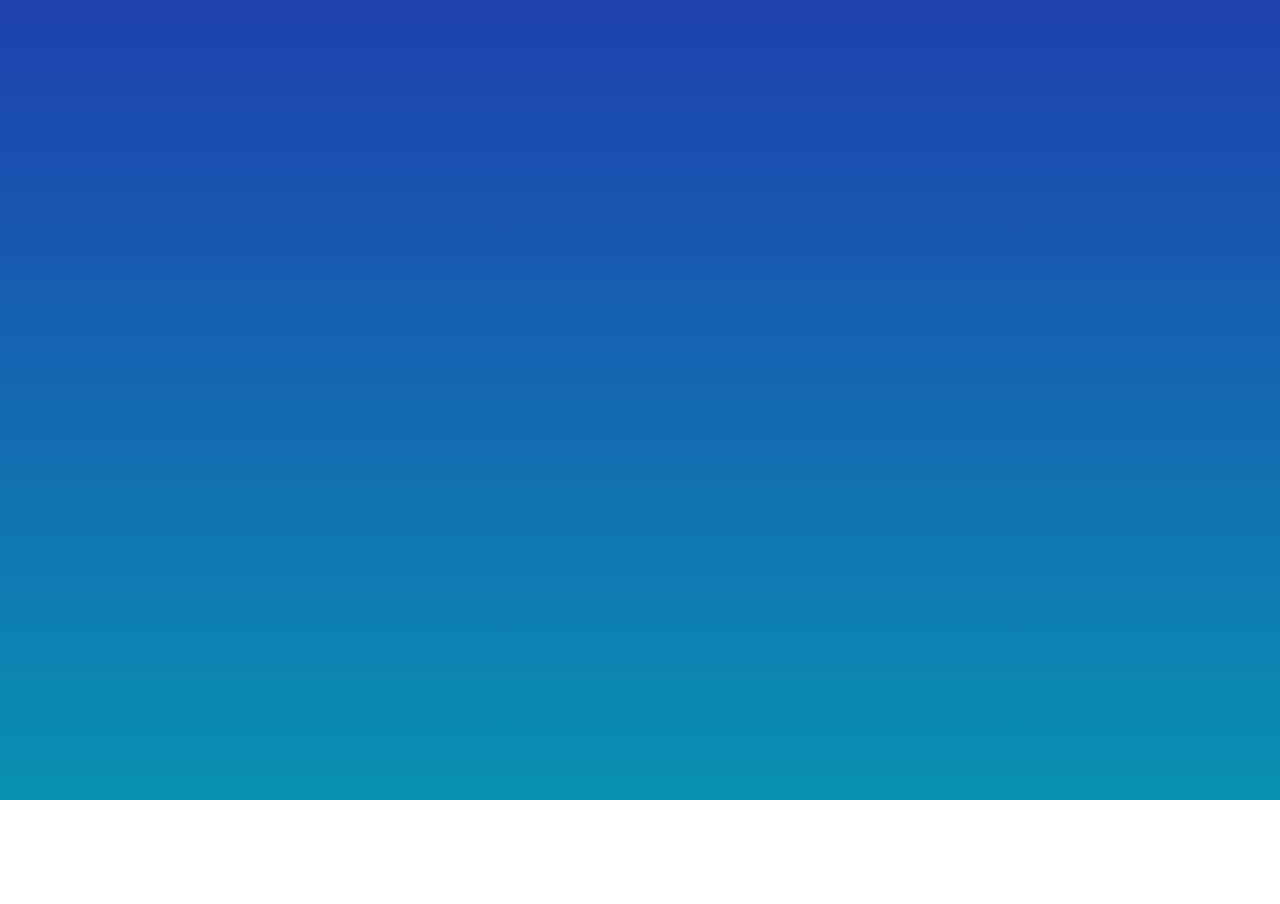
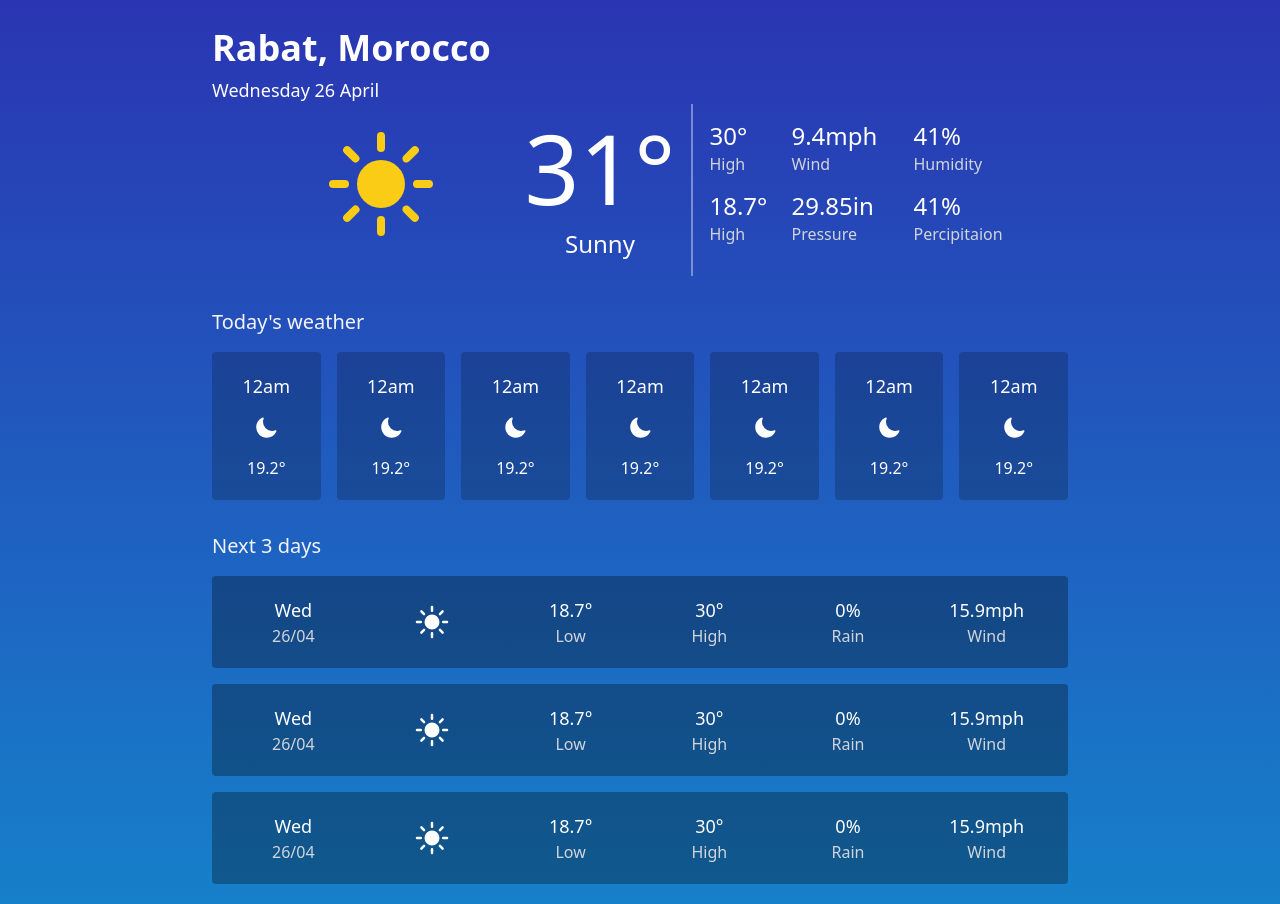
Before and after one commit to yasnbouz/weather-app, a Vue app: page /1 in a window 1280 px wide. Before the commit the page ends 800 px from the top, so only its background shows below. Built offline with nearby package versions, Linux system fonts and the light colour scheme.

Commit message:
feat: add weather viewer

```diff
--- a/index.html
+++ b/index.html
@@ -1,12 +1,12 @@
 <!DOCTYPE html>
 <html lang="en">
   <head>
-    <meta charset="UTF-8">
-    <link rel="icon" href="/favicon.ico">
-    <meta name="viewport" content="width=device-width, initial-scale=1.0">
+    <meta charset="UTF-8" />
+    <link rel="icon" href="/favicon.ico" />
+    <meta name="viewport" content="width=device-width, initial-scale=1.0" />
     <title>Vite App</title>
   </head>
-  <body>
+  <body class="bg-gradient-to-t from-[#1680ca] to-[#2a35b2]">
     <div id="app"></div>
     <script type="module" src="/src/main.ts"></script>
   </body>
--- a/package.json
+++ b/package.json
@@ -22,6 +22,7 @@
     ]
   },
   "dependencies": {
+    "@heroicons/vue": "^2.0.18",
     "vue": "^3.3.2",
     "vue-router": "^4.2.0"
   },
--- a/src/components/SearchForm.vue
+++ b/src/components/SearchForm.vue
@@ -4,7 +4,7 @@ import LocationIcon from '@/icons/LocationIcon.vue'
 </script>
 
 <template>
-  <div class="h-full flex justify-center items-center">
+  <div class="min-h-screen flex justify-center items-center">
     <div class="w-full max-w-[800px]">
       <label
         for="search"
--- a/src/components/WeatherViewer.vue
+++ b/src/components/WeatherViewer.vue
@@ -1,4 +1,97 @@
-<script lang="ts"></script>
+<script lang="ts" setup>
+import { SunIcon, MoonIcon } from '@heroicons/vue/24/solid'
+</script>
 <template>
-  <div></div>
+  <section class="text-white">
+    <h1 class="text-4xl font-bold py-2">Rabat, Morocco</h1>
+    <p class="text-lg">Wednesday 26 April</p>
+    <!-- weather display -->
+    <div
+      class="flex flex-col sm:flex-row justify-center divide-x-2 divide-gray-50 divide-opacity-40"
+    >
+      <!-- left pane -->
+      <div class="flex gap-x-20 p-4">
+        <span><SunIcon aria-hidden="true" class="h-32 w-h-32 text-yellow-400" /></span>
+        <div class="text-center">
+          <h2 class="text-8xl">31°</h2>
+          <p class="text-2xl pt-3">Sunny</p>
+        </div>
+      </div>
+      <!-- right pane -->
+      <ul class="p-4 grid grid-cols-[50px_,90px,_50px] grid-rows-2 gap-x-8">
+        <div>
+          <p class="text-2xl">30°</p>
+          <span class="text-gray-300">High</span>
+        </div>
+        <div>
+          <p class="text-2xl">9.4mph</p>
+          <span class="text-gray-300">Wind</span>
+        </div>
+        <div>
+          <p class="text-2xl">41%</p>
+          <span class="text-gray-300">Humidity</span>
+        </div>
+        <div>
+          <p class="text-2xl">18.7°</p>
+          <span class="text-gray-300">High</span>
+        </div>
+        <div>
+          <p class="text-2xl">29.85in</p>
+          <span class="text-gray-300">Pressure</span>
+        </div>
+        <div>
+          <p class="text-2xl">41%</p>
+          <span class="text-gray-300">Percipitaion</span>
+        </div>
+      </ul>
+    </div>
+    <!-- today weather -->
+    <section>
+      <h2 class="text-xl text-gray-100 mt-8 pb-4">Today's weather</h2>
+      <ul class="grid grid-cols-[repeat(auto-fit,minmax(68px,1fr))] gap-4">
+        <li
+          v-for="n in 7"
+          v-bind:key="n"
+          class="flex flex-col items-center gap-4 font-medium bg-black p-5 bg-opacity-20 rounded"
+        >
+          <p class="text-lg">12am</p>
+          <MoonIcon class="w-6 h-6" />
+          <p>19.2°</p>
+        </li>
+      </ul>
+    </section>
+    <!-- next 3 day's -->
+    <section>
+      <h2 class="text-xl text-gray-100 mt-8 pb-4">Next 3 days</h2>
+      <ul class="flex flex-col gap-y-4">
+        <li
+          v-for="n in 3"
+          v-bind:key="n"
+          class="grid grid-cols-[repeat(auto-fit,minmax(100px,1fr))] rounded gap-4 bg-black bg-opacity-30 p-5"
+        >
+          <div class="flex flex-col items-center">
+            <p class="text-lg">Wed</p>
+            <time class="text-gray-300">26/04</time>
+          </div>
+          <SunIcon class="w-10 h-10 place-self-center" />
+          <div class="flex flex-col items-center">
+            <p class="text-lg">18.7°</p>
+            <p class="text-gray-300">Low</p>
+          </div>
+          <div class="flex flex-col items-center">
+            <p class="text-lg">30°</p>
+            <p class="text-gray-300">High</p>
+          </div>
+          <div class="flex flex-col items-center">
+            <p class="text-lg">0%</p>
+            <p class="text-gray-300">Rain</p>
+          </div>
+          <div class="flex flex-col items-center">
+            <p class="text-lg">15.9mph</p>
+            <p class="text-gray-300">Wind</p>
+          </div>
+        </li>
+      </ul>
+    </section>
+  </section>
 </template>
--- a/src/layouts/BaseLayout.vue
+++ b/src/layouts/BaseLayout.vue
@@ -1,7 +1,5 @@
 <template>
-  <div class="h-full bg-gradient-to-t from-cyan-600 to-blue-800">
-    <div class="max-w-6xl mx-auto px-5 h-full">
-      <slot></slot>
-    </div>
+  <div class="max-w-4xl mx-auto p-5 min-h-full">
+    <slot></slot>
   </div>
 </template>
--- a/src/styles/base.css
+++ b/src/styles/base.css
@@ -3,8 +3,8 @@
 @tailwind utilities;
 
 @layer base {
-  :where(html, body, #app) {
-    height: 100%;
+  :where(body, #app) {
+    min-height: 100vh;
   }
   :focus:not(:focus-visible) {
     outline: 0;
```
Also changed, not shown: 1 other file (tests, documents, lock files or other folders).
